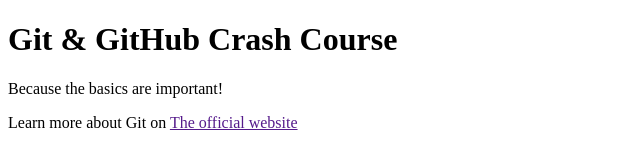
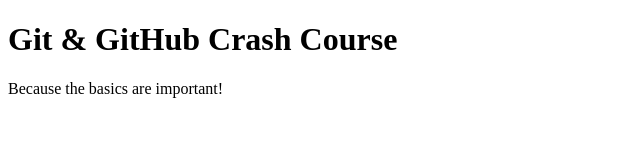
Before and after one commit to hilariobina100/github-crash-course, a plain HTML site: page index.html in a window 1280 px wide. Shown: the whole page, without its empty margins (0-640 px from the left). Drawn offline with Linux system fonts and the light colour scheme.

Commit message:
Revert "add link docs git."
This reverts commit 7e33d1685ccb01dbe6acd58cb6aad33cd5c2dd34.

```diff
--- a/index.html
+++ b/index.html
@@ -9,6 +9,5 @@
   <body>
     <h1>Git & GitHub Crash Course</h1>
     <p>Because the basics are important!</p>
-    <p> Learn more about Git on <a href="">The official website</a></p>
   </body>
 </html>
```
